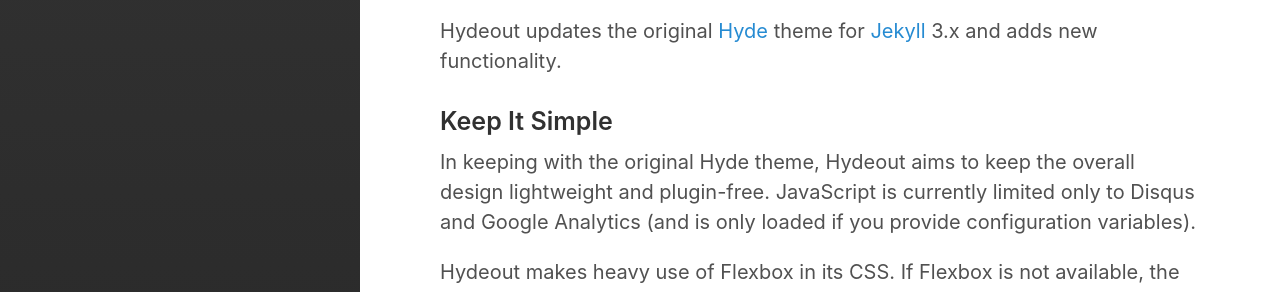
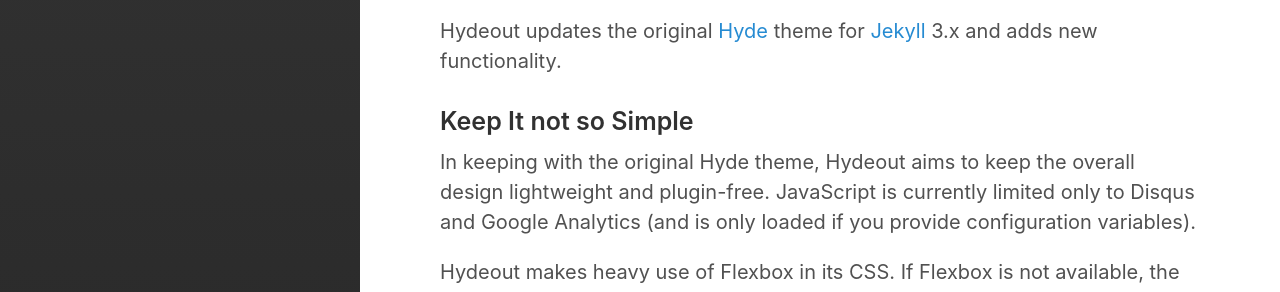
Before and after one commit to franckpicard/franckpicard.github.io, a Jekyll site: the page built from _posts/2017-06-01-hello-hydeout.md, in a window 1280 px wide. Shown: the part 164-456 px from the top of the page. Built offline with Jekyll 4.4.1, drawn with Linux system fonts in a browser that asks for light colours.

```diff
--- a/_posts/2017-06-01-hello-hydeout.md
+++ b/_posts/2017-06-01-hello-hydeout.md
@@ -7,7 +7,7 @@ excerpt_separator:  <!--more-->
 Hydeout updates the original [Hyde](https://github.com/poole/hyde)
 theme for [Jekyll](http://jekyllrb.com) 3.x and adds new functionality.
 
-### Keep It Simple
+### Keep It not so Simple
 
 In keeping with the original Hyde theme, Hydeout aims to keep the overall
 design lightweight and plugin-free. JavaScript is currently limited only
```
